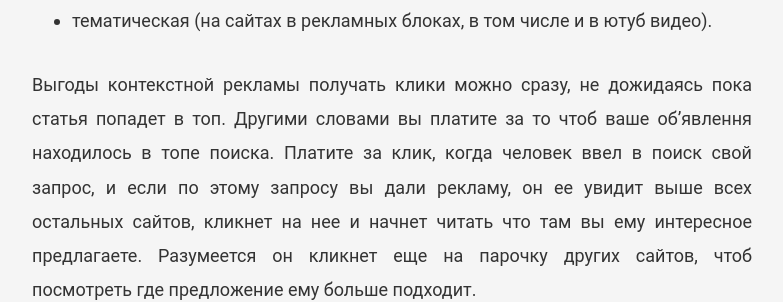
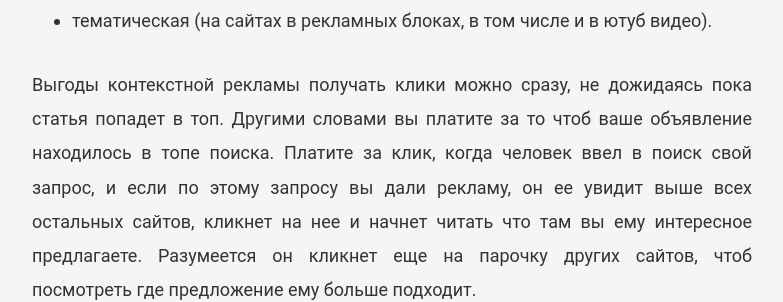
Before and after one commit to VadymVolos/vadymvolos.github.io, a Jekyll site: the page built from _posts/2016-12-07-chto-vygodnee-prodvizhenie-sayta-ili-kontekst-reklama.md, in a window 1280 px wide and 900 px high, scrolled down 1262 px. Shown: the part 186-488 px from the top of the window, without its empty margins (248-1031 px from the left). Built offline with Jekyll 4.4.1, drawn with Linux system fonts in a browser that asks for light colours; comment, search, counter and statistics services are not loaded.

Commit message:
Update 2016-12-07-chto-vygodnee-prodvizhenie-sayta-ili-kontekst-reklama.md

```diff
--- a/_posts/2016-12-07-chto-vygodnee-prodvizhenie-sayta-ili-kontekst-reklama.md
+++ b/_posts/2016-12-07-chto-vygodnee-prodvizhenie-sayta-ili-kontekst-reklama.md
@@ -27,7 +27,7 @@
 <li>тематическая (на сайтах в рекламных блоках, в том числе и в ютуб видео).</li>
 </ul>
 
-Выгоды контекстной рекламы получать клики можно сразу, не дожидаясь пока статья попадет в топ. Другими словами вы платите за то чтоб ваше об'явлення находилось в топе поиска. Платите за клик, когда человек ввел в поиск свой запрос, и если по этому запросу вы дали рекламу, он ее увидит выше всех остальных сайтов, кликнет на нее и начнет читать что там вы ему интересное предлагаете. Разумеется он кликнет еще на парочку других сайтов, чтоб посмотреть где предложение ему больше подходит.
+Выгоды контекстной рекламы получать клики можно сразу, не дожидаясь пока статья попадет в топ. Другими словами вы платите за то чтоб ваше объявление находилось в топе поиска. Платите за клик, когда человек ввел в поиск свой запрос, и если по этому запросу вы дали рекламу, он ее увидит выше всех остальных сайтов, кликнет на нее и начнет читать что там вы ему интересное предлагаете. Разумеется он кликнет еще на парочку других сайтов, чтоб посмотреть где предложение ему больше подходит.
 
 Поэтому вам нужно смотреть сайты конкурентов и оценивать насколько у вас вкуснее предложение чем у них, цена необязательно должна быть ниже, она может быть выше, но возможно вы даете больше гарантию, или лучше сервис, или еще что-то важное даете.
 
```
